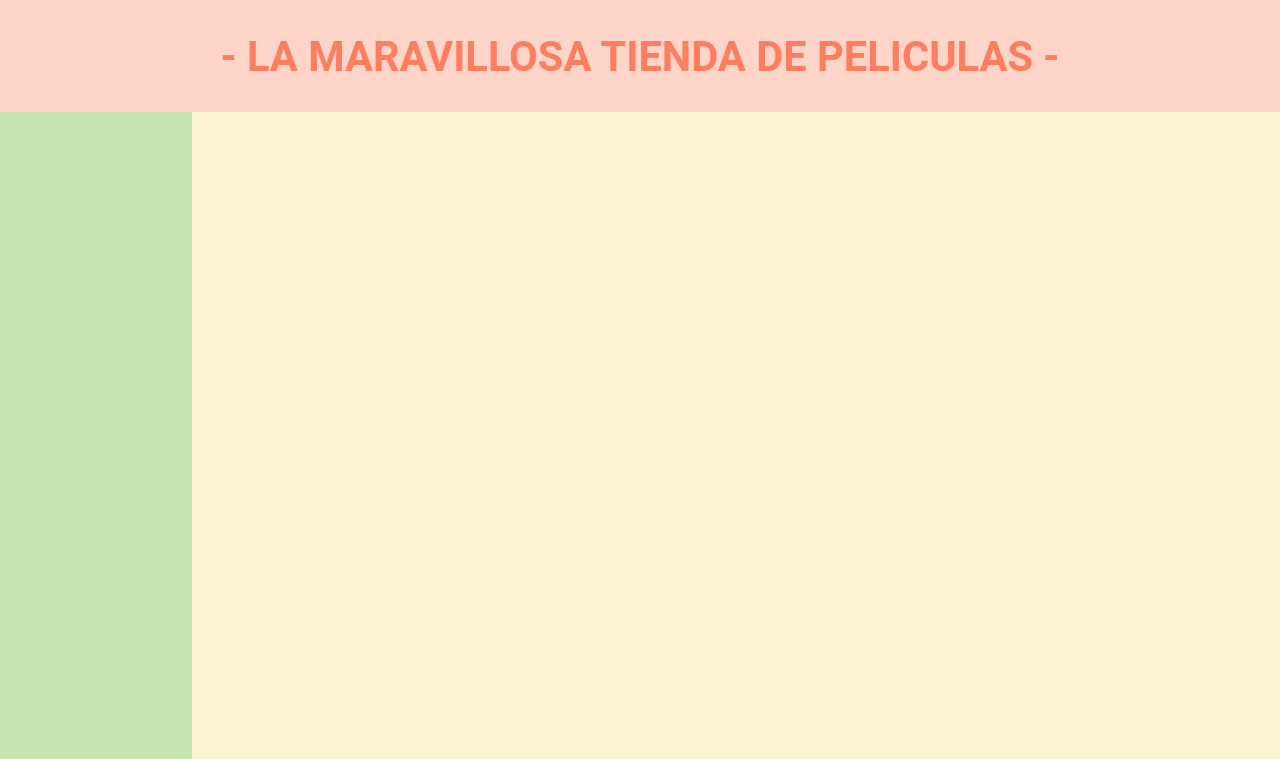
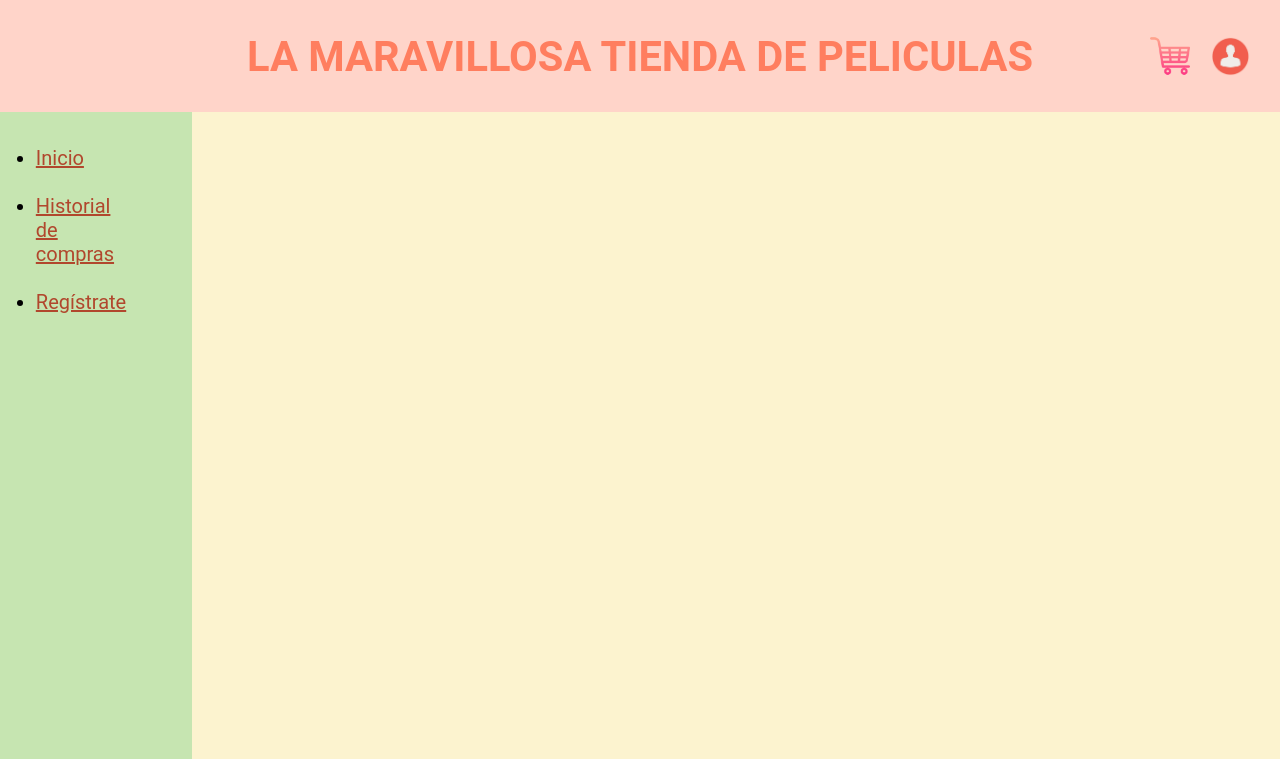
Before and after one commit to pausamlop/SI1, a Python web app: template app/templates/frame.html in a window 1280 px wide. Shown: the top 759 px of the page. Run offline with Jinja, Linux system fonts and the light colour scheme; the template is opened without the code that fills it, so the values that code supplies are empty.

Commit message:
Update frame.html

```diff
--- a/app/templates/frame.html
+++ b/app/templates/frame.html
@@ -10,13 +10,29 @@
 <body>
 
     <header>
-        <h1> - LA MARAVILLOSA TIENDA DE PELICULAS - </h1>
+        <h1> LA MARAVILLOSA TIENDA DE PELICULAS </h1>
+        <img id="carrito" alt="Error" src="../static/img/carrito.png"></a>
+        <img id="usuario" alt="Error" src="../static/img/usu.png"></a>
     </header>
 
     <div class="menu">
+        <nav>
+            <ul>
+              <br>
+              <li><a href="#">Inicio</a></li>
+              <br>
+              <li><a href="#">Historial de compras</a></li>
+              <br>
+              <li><a href="registro.html">Regístrate</a></li>
+            </ul>
+          </nav>
     </div>
 
     <div class="content">
+    </div>
+
+    <!--Este va a ser para el estilo de la ventana de registro-->
+    <div class="form">
     </div>
 
     <footer>
```
